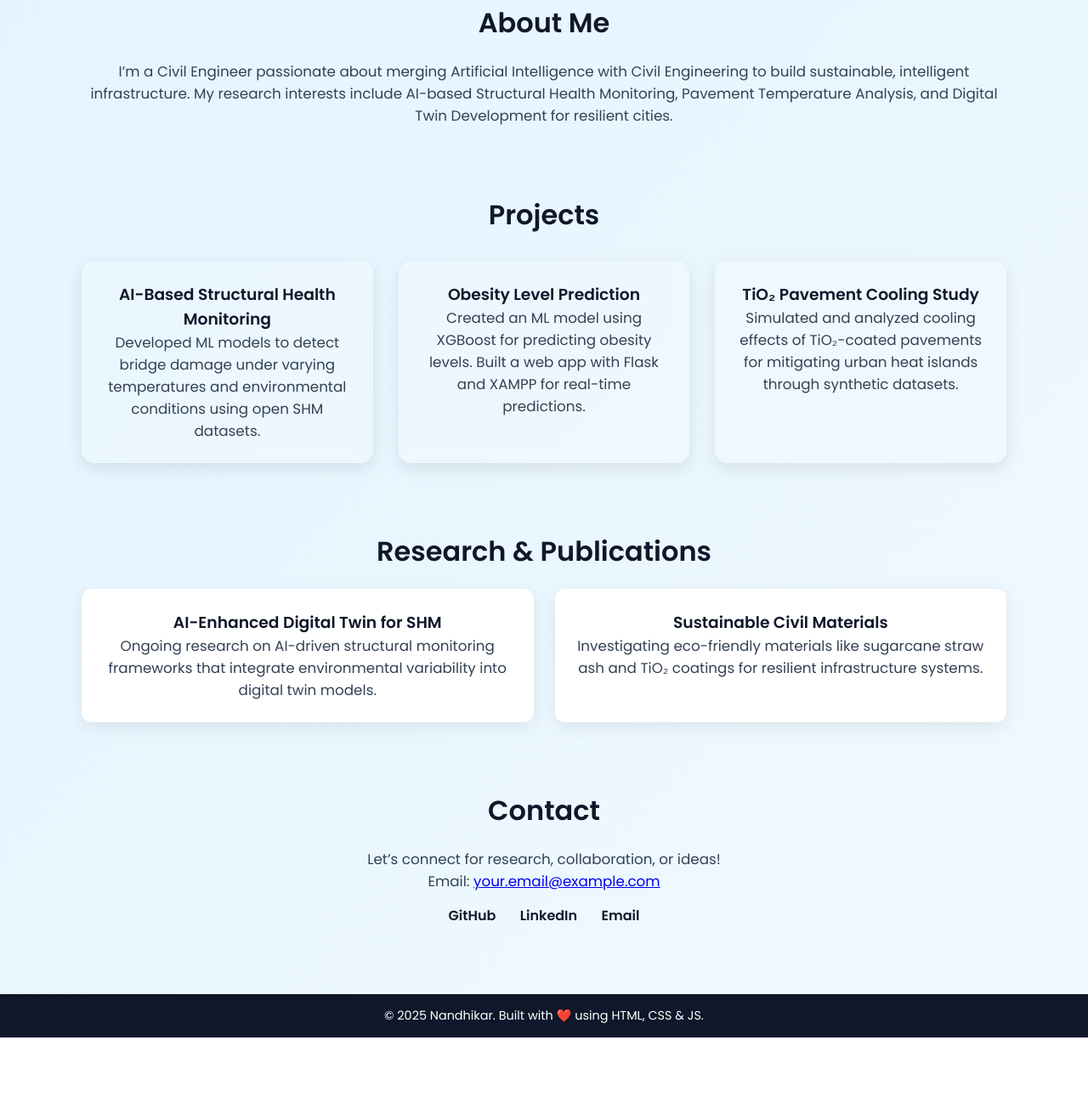
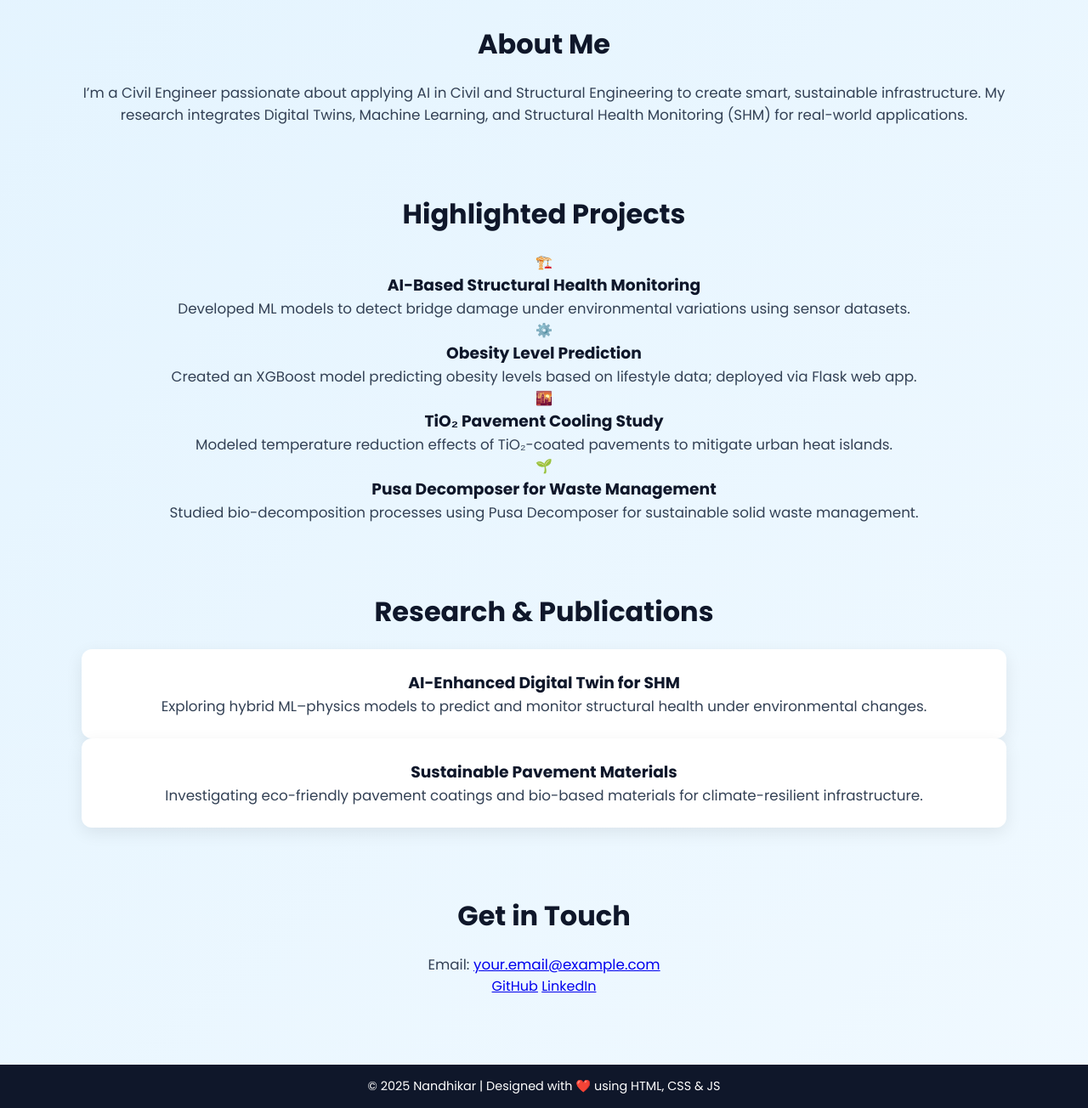
Before and after one commit to Nandhikar21/nandhikar21.github.io, a plain HTML site: page index.html in a window 1280 px wide. Shown: the part 942-2246 px from the top of the page at 85% size. Before the commit the page ends 2163 px from the top, so only its background shows below. Drawn offline with nearby package versions, Linux system fonts and the light colour scheme.

Commit message:
Update index.html

```diff
--- a/index.html
+++ b/index.html
@@ -7,14 +7,14 @@
   <link rel="stylesheet" href="style.css" />
   <link rel="preconnect" href="https://fonts.googleapis.com">
   <link rel="preconnect" href="https://fonts.gstatic.com" crossorigin>
-  <link href="https://fonts.googleapis.com/css2?family=Poppins:wght@300;400;600&display=swap" rel="stylesheet">
+  <link href="https://fonts.googleapis.com/css2?family=Poppins:wght@300;400;600;700&display=swap" rel="stylesheet">
   <script src="https://unpkg.com/scrollreveal"></script>
 </head>
 
 <body>
-  <!-- Header -->
-  <header>
-    <nav class="navbar">
+  <!-- Navbar -->
+  <header class="navbar">
+    <div class="nav-container">
       <h1 class="logo">NANDHIKAR</h1>
       <ul class="nav-links">
         <li><a href="#about">About</a></li>
@@ -22,15 +22,15 @@
         <li><a href="#research">Research</a></li>
         <li><a href="#contact">Contact</a></li>
       </ul>
-    </nav>
+    </div>
   </header>
 
   <!-- Hero -->
-  <section class="hero">
+  <section class="hero" id="home">
     <div class="hero-content">
-      <h2>Hi, I'm <span class="highlight">Nandhikar</span></h2>
-      <p>Fresher Civil Engineer | AIML Minor | Research in Digital Twins & Sustainable Infrastructure</p>
-      <a href="#projects" class="btn">View My Work</a>
+      <h2>Hi, I'm <span class="highlight">Nandhikar</span> 👋</h2>
+      <p>Fresher Civil Engineer | AIML Minor | Researching Digital Twins & Sustainable Infrastructure</p>
+      <a href="#projects" class="btn">Explore My Work</a>
     </div>
   </section>
 
@@ -38,27 +38,37 @@
   <section id="about" class="section about">
     <h2>About Me</h2>
     <p>
-      I’m a Civil Engineer passionate about merging Artificial Intelligence with Civil Engineering to build
-      sustainable, intelligent infrastructure. My research interests include AI-based Structural Health Monitoring,
-      Pavement Temperature Analysis, and Digital Twin Development for resilient cities.
+      I’m a Civil Engineer passionate about applying AI in Civil and Structural Engineering to create smart, sustainable infrastructure.
+      My research integrates Digital Twins, Machine Learning, and Structural Health Monitoring (SHM) for real-world applications.
     </p>
   </section>
 
   <!-- Projects -->
   <section id="projects" class="section projects">
-    <h2>Projects</h2>
-    <div class="project-grid">
-      <div class="project-card">
+    <h2>Highlighted Projects</h2>
+    <div class="cards">
+      <div class="card">
+        <div class="card-icon">🏗️</div>
         <h3>AI-Based Structural Health Monitoring</h3>
-        <p>Developed ML models to detect bridge damage under varying temperatures and environmental conditions using open SHM datasets.</p>
+        <p>Developed ML models to detect bridge damage under environmental variations using sensor datasets.</p>
       </div>
-      <div class="project-card">
+
+      <div class="card">
+        <div class="card-icon">⚙️</div>
         <h3>Obesity Level Prediction</h3>
-        <p>Created an ML model using XGBoost for predicting obesity levels. Built a web app with Flask and XAMPP for real-time predictions.</p>
+        <p>Created an XGBoost model predicting obesity levels based on lifestyle data; deployed via Flask web app.</p>
       </div>
-      <div class="project-card">
+
+      <div class="card">
+        <div class="card-icon">🌇</div>
         <h3>TiO₂ Pavement Cooling Study</h3>
-        <p>Simulated and analyzed cooling effects of TiO₂-coated pavements for mitigating urban heat islands through synthetic datasets.</p>
+        <p>Modeled temperature reduction effects of TiO₂-coated pavements to mitigate urban heat islands.</p>
+      </div>
+
+      <div class="card">
+        <div class="card-icon">🌱</div>
+        <h3>Pusa Decomposer for Waste Management</h3>
+        <p>Studied bio-decomposition processes using Pusa Decomposer for sustainable solid waste management.</p>
       </div>
     </div>
   </section>
@@ -66,33 +76,31 @@
   <!-- Research -->
   <section id="research" class="section research">
     <h2>Research & Publications</h2>
-    <div class="research-container">
+    <div class="research-grid">
       <div class="research-card">
         <h3>AI-Enhanced Digital Twin for SHM</h3>
-        <p>Ongoing research on AI-driven structural monitoring frameworks that integrate environmental variability into digital twin models.</p>
+        <p>Exploring hybrid ML–physics models to predict and monitor structural health under environmental changes.</p>
       </div>
       <div class="research-card">
-        <h3>Sustainable Civil Materials</h3>
-        <p>Investigating eco-friendly materials like sugarcane straw ash and TiO₂ coatings for resilient infrastructure systems.</p>
+        <h3>Sustainable Pavement Materials</h3>
+        <p>Investigating eco-friendly pavement coatings and bio-based materials for climate-resilient infrastructure.</p>
       </div>
     </div>
   </section>
 
   <!-- Contact -->
   <section id="contact" class="section contact">
-    <h2>Contact</h2>
-    <p>Let’s connect for research, collaboration, or ideas!</p>
+    <h2>Get in Touch</h2>
     <p>Email: <a href="mailto:your.email@example.com">your.email@example.com</a></p>
-    <div class="socials">
+    <div class="social-links">
       <a href="https://github.com/nandhikar" target="_blank">GitHub</a>
       <a href="https://linkedin.com/in/your-link" target="_blank">LinkedIn</a>
-      <a href="mailto:your.email@example.com">Email</a>
     </div>
   </section>
 
   <!-- Footer -->
   <footer>
-    <p>© 2025 Nandhikar. Built with ❤️ using HTML, CSS & JS.</p>
+    <p>© 2025 Nandhikar | Designed with ❤️ using HTML, CSS & JS</p>
   </footer>
 
   <script src="script.js"></script>
```
